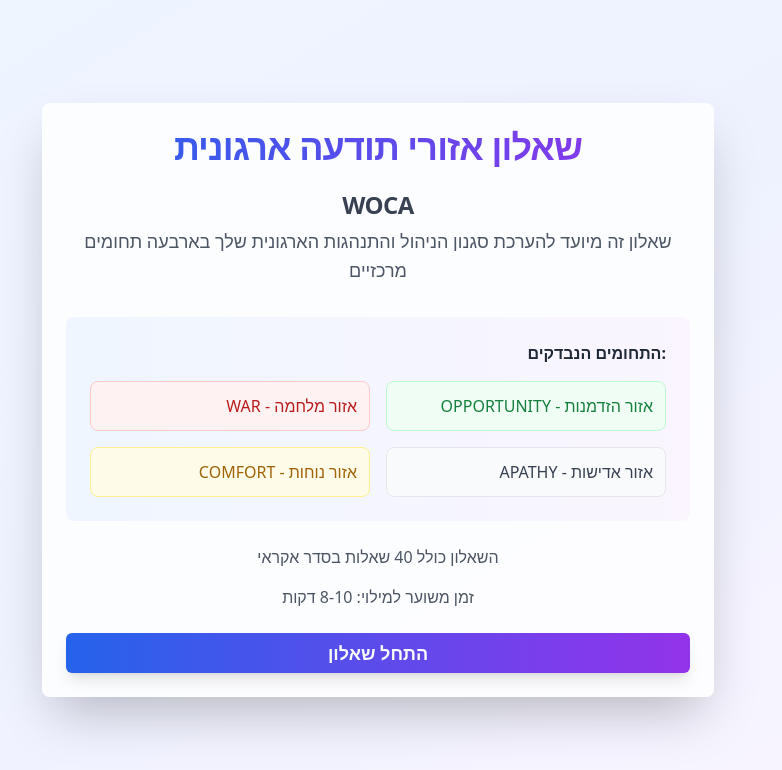
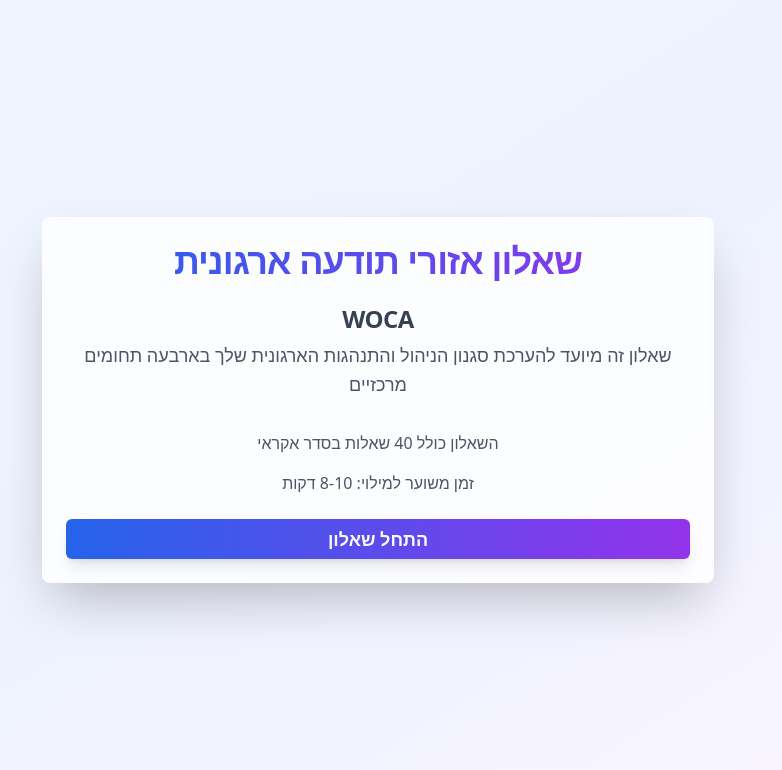
Before and after one commit to gilhar100/woca-form, a React (Vite) app: page / in a window 1280 px wide. Shown: the top 770 px of the page, without its empty margins (262-1044 px from the left). Built offline with nearby package versions, Linux system fonts and the light colour scheme.

Commit message:
Remove domain explanations from index page
Removes the explanations of the domains from the index page, as requested by the user.

```diff
--- a/src/pages/Index.tsx
+++ b/src/pages/Index.tsx
@@ -1,4 +1,3 @@
-
 import React, { useState } from 'react';
 import { Button } from "@/components/ui/button";
 import { Card, CardContent, CardDescription, CardHeader, CardTitle } from "@/components/ui/card";
@@ -153,23 +152,6 @@ const Index = () => {
             </CardDescription>
           </CardHeader>
           <CardContent className="space-y-6">
-            <div className="bg-gradient-to-r from-blue-50 to-purple-50 rounded-lg p-6">
-              <h3 className="font-semibold text-gray-800 mb-4 text-right">התחומים הנבדקים:</h3>
-              <div className="grid grid-cols-1 md:grid-cols-2 gap-4 text-right">
-                <div className="bg-red-50 p-3 rounded-lg border border-red-200">
-                  <span className="font-medium text-red-700">WAR - אזור מלחמה</span>
-                </div>
-                <div className="bg-green-50 p-3 rounded-lg border border-green-200">
-                  <span className="font-medium text-green-700">OPPORTUNITY - אזור הזדמנות</span>
-                </div>
-                <div className="bg-yellow-50 p-3 rounded-lg border border-yellow-200">
-                  <span className="font-medium text-yellow-700">COMFORT - אזור נוחות</span>
-                </div>
-                <div className="bg-gray-50 p-3 rounded-lg border border-gray-200">
-                  <span className="font-medium text-gray-700">APATHY - אזור אדישות</span>
-                </div>
-              </div>
-            </div>
             <div className="text-center space-y-4">
               <p className="text-gray-600">השאלון כולל 40 שאלות בסדר אקראי</p>
               <p className="text-gray-600">זמן משוער למילוי: 8-10 דקות</p>
```
